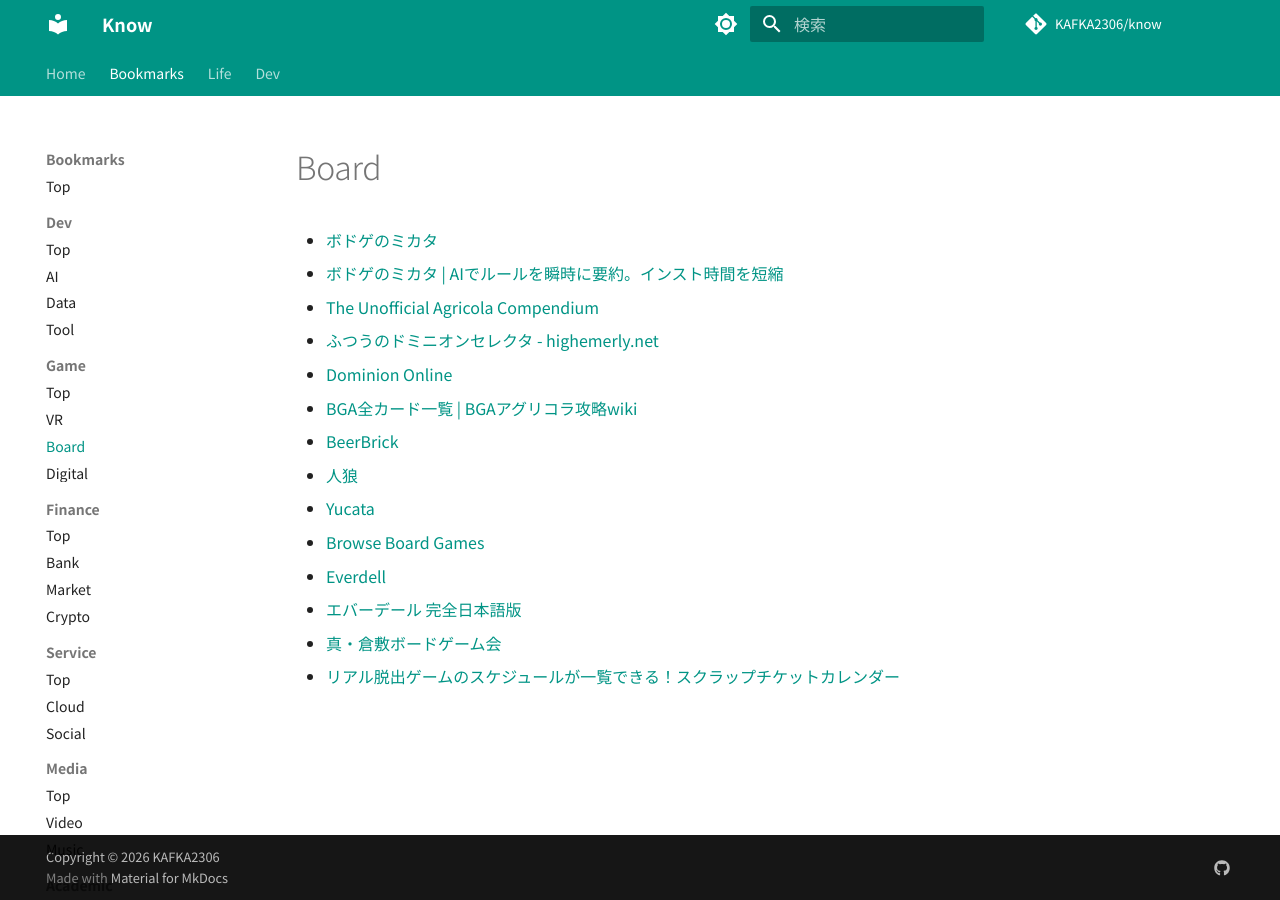
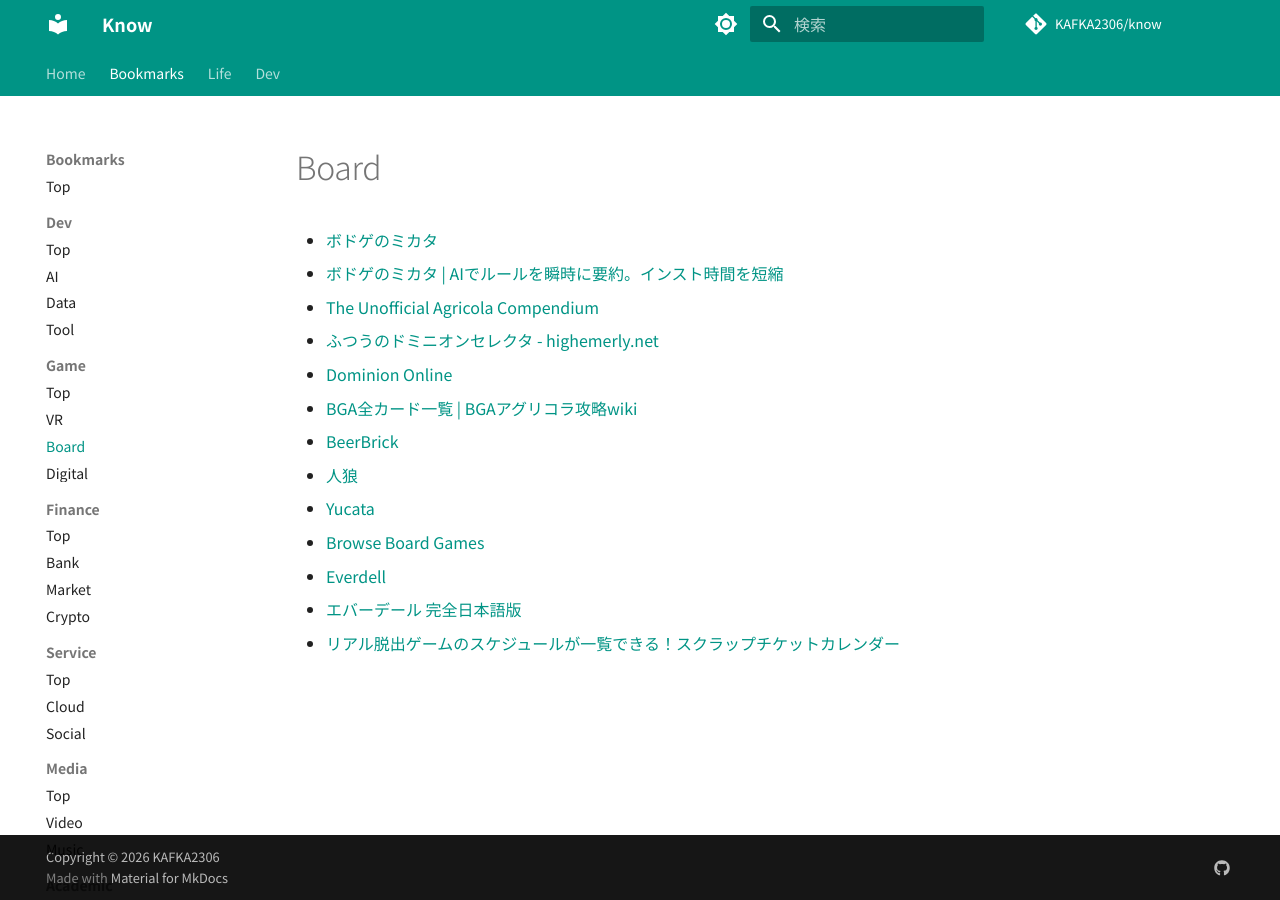
Before and after one commit to KAFKA2306/know, an MkDocs documentation site: the page built from docs/bookmarks/Game/Board/index.md, in a window 1280 px wide. Built offline with MkDocs 1.6.1 and Material for MkDocs 9.7.7, drawn with Linux system fonts in a browser that asks for light colours; comment, search, counter and statistics services are not loaded.

Commit message:
地域特定につながるブックマークを削除

```diff
--- a/docs/bookmarks/Game/Board/index.md
+++ b/docs/bookmarks/Game/Board/index.md
@@ -12,5 +12,4 @@
 - [Browse Board Games](https://boardgamegeek.com)
 - [Everdell](https://www.board-game.co.uk)
 - [エバーデール 完全日本語版](https://arclightgames.jp)
-- [真・倉敷ボードゲーム会](https://twipla.jp)
 - [リアル脱出ゲームのスケジュールが一覧できる！スクラップチケットカレンダー](https://www.scrapmagazine.com)
```
